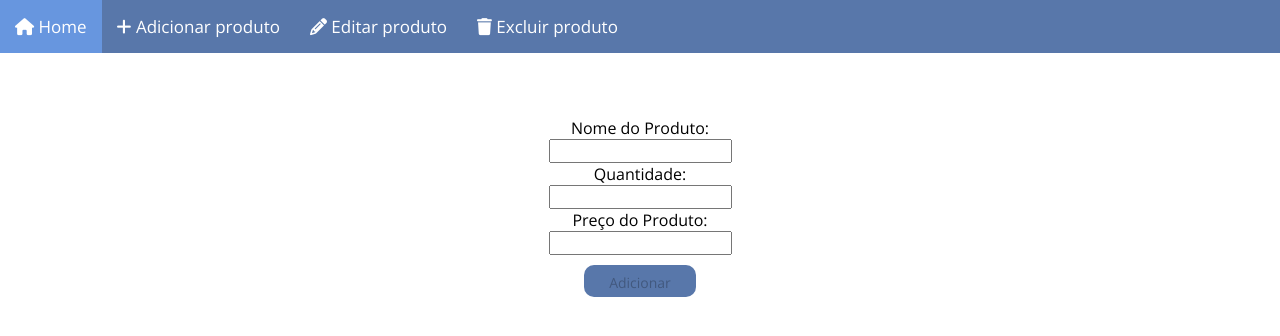
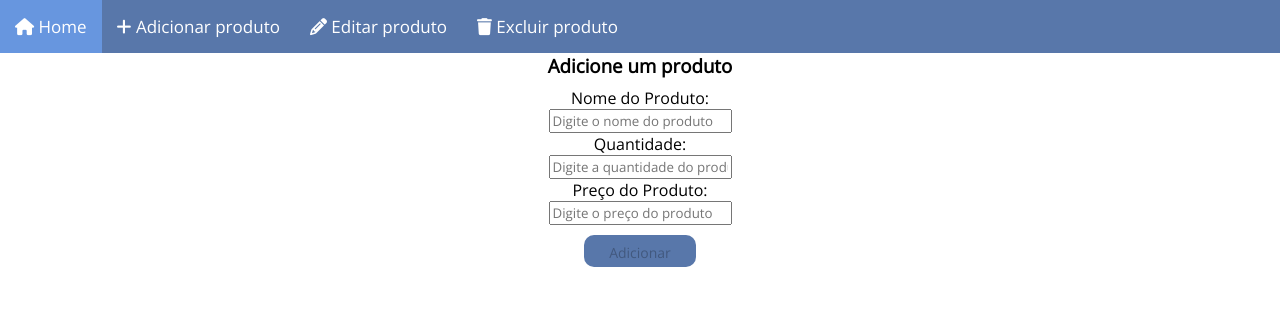
Before and after one commit to glacykm11/SupermercadoList, an Angular app: page /adicionar-produto in a window 1280 px wide. Shown: the top 336 px of the page. Built offline with nearby package versions, Linux system fonts and the light colour scheme.

Commit message:
ajustando classes css e html

```diff
--- a/src/app/components/adicionar-produto/adicionar-produto.component.css
+++ b/src/app/components/adicionar-produto/adicionar-produto.component.css
@@ -6,7 +6,7 @@
     background-color: #5877aa;
 }
 
-form {
+.modal__produto-formulario {
     display: flex;
     flex-direction: column;
     align-items: center;
@@ -16,3 +16,10 @@ form {
 button:disabled{
     color: #fff;
 }
+
+.modal__adicionar-produto{
+    display: flex;
+    justify-content: center;
+    flex-direction: column;
+    align-items: center;
+}
--- a/src/app/components/adicionar-produto/adicionar-produto.component.html
+++ b/src/app/components/adicionar-produto/adicionar-produto.component.html
@@ -1,13 +1,17 @@
-<section>
-    <section id="produtoForm">
-        <form [formGroup]="produtoForm" (ngSubmit)="adicionarProduto(produtoForm)">
+<section class="modal__adicionar-produto">
+    <section>
+        <h1>Adicione um produto</h1>
+    </section>
+
+    <section>
+        <form class="modal__produto-formulario" [formGroup]="produtoForm" (ngSubmit)="adicionarProduto(produtoForm)">
 
             <label>Nome do Produto:</label>
-            <input type="text" formControlName="nome">
+            <input type="text" formControlName="nome" placeholder="Digite o nome do produto">
             <label>Quantidade:</label>
-            <input type="text" formControlName="quantidade">
+            <input type="text" formControlName="quantidade" placeholder="Digite a quantidade do produto">
             <label>Preço do Produto:</label>
-            <input type="text" formControlName="preco">
+            <input type="text" formControlName="preco" placeholder="Digite o preço do produto">
 
             <button mat-button id="buttonForm" type="submit" [disabled]="!produtoForm.valid" (click)="adicionarProduto(produtoForm)">Adicionar</button>
         </form>
```
